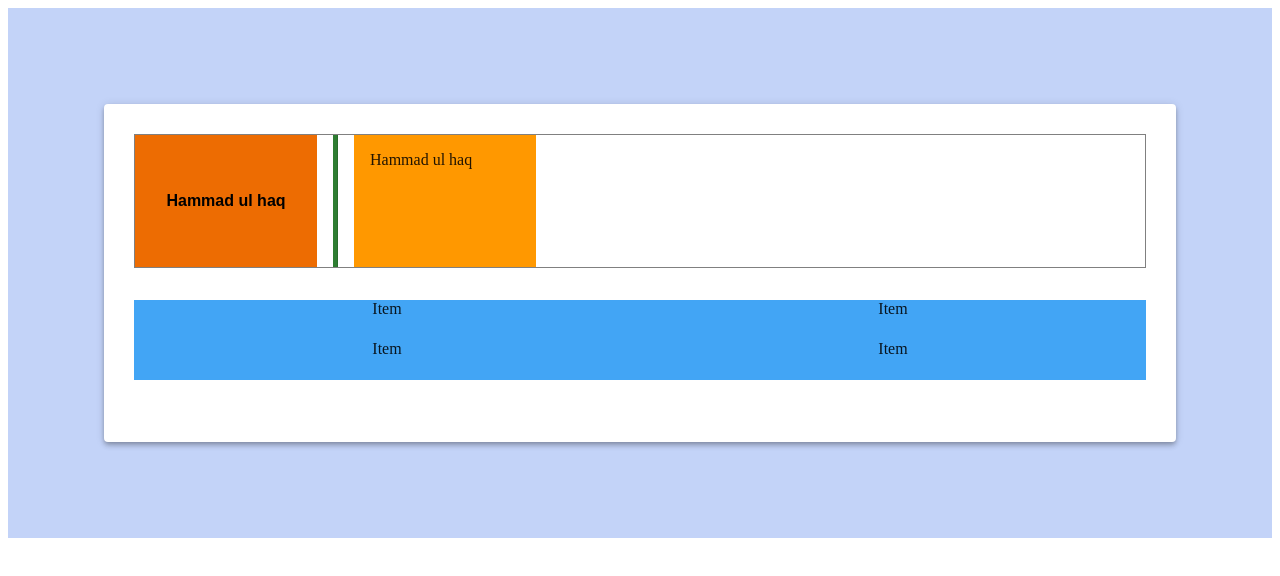
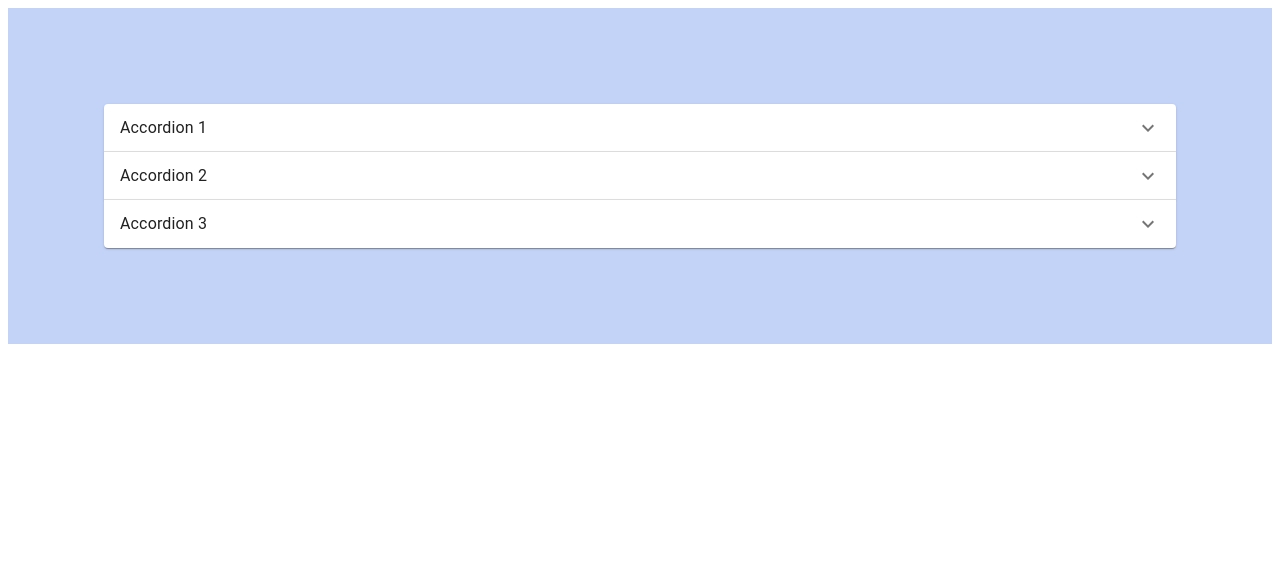
Before and after one commit to Hammadulhaq123/Material-UI-Course, a React (Vite) app in the folder mui/: page / in a window 1280 px wide. Shown: the top 576 px of the page. Built offline with nearby package versions, Linux system fonts and the light colour scheme.

Commit message:
Used the components and changed styling

```diff
--- a/mui/src/App.css
+++ b/mui/src/App.css
@@ -3,7 +3,7 @@
   margin: 0 auto;
   padding: 2rem;
   background-color: rgb(195, 211, 248);
-  text-align: center;
+  /* text-align: center; */
 }
 
 .App {
--- a/mui/src/App.tsx
+++ b/mui/src/App.tsx
@@ -1,5 +1,7 @@
 import './App.css'
-import MuiLayout from './components/MuiLayout'
+import MuiAccordion from './components/MuiAccordion'
+// import MuiCard from './components/MuiCard'
+// import MuiLayout from './components/MuiLayout'
 // import MuiRating from './components/MuiRating'
 // import MuiButtons from './components/MuiButtons'
 // import MuiTypography from './components/MuiTypography'
@@ -9,6 +11,7 @@ import MuiLayout from './components/MuiLayout'
 // import MuiCheckbox from './components/MuiCheckbox'
 // import MuiSwitch from './components/MuiSwitch'
 // import MuiAutocomplete from './components/MuiAutocomplete'
+
 
 function App() {
 
@@ -23,7 +26,9 @@ function App() {
       {/* <MuiSwitch /> */}
       {/* <MuiRating /> */}
       {/* <MuiAutocomplete /> */}
-      <MuiLayout />
+      {/* <MuiLayout /> */}
+      {/* <MuiCard /> */}
+      <MuiAccordion />
     </div>
   )
 }
--- a/mui/src/components/MuiAccordion.tsx
+++ b/mui/src/components/MuiAccordion.tsx
@@ -3,6 +3,7 @@ import { Accordion, AccordionSummary, AccordionDetails, Typography } from '@mui/
 import ExpandMoreIcon from '@mui/icons-material/ExpandMore'
 
 export default function Muiaccordion() {
+  // Logic to expand one at a time. it depends on you how to use it
   const [expanded, setExpanded] = useState<string | false>(false)
   const handleChange = (isExpanded: boolean, panel: string) => {
     console.log(panel)
```
